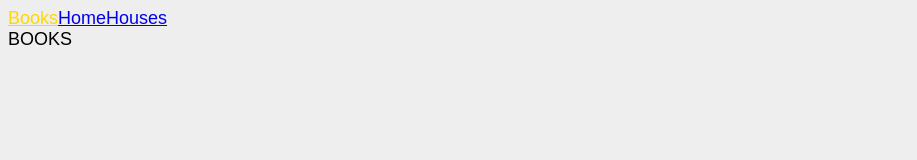
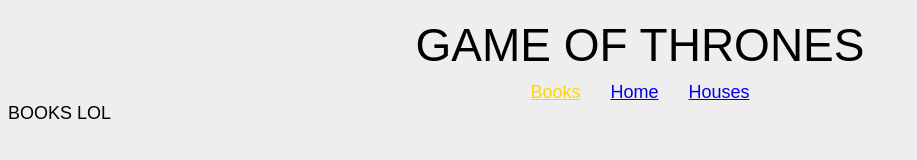
Before and after one commit to jazzyguo/AGameOfThronesApp, a React app: page /books in a window 1280 px wide. Shown: the whole page, without its empty margins (0-917 px from the left). Built offline with nearby package versions, Linux system fonts and the light colour scheme; no server answers.

```diff
--- a/src/components/App/App.js
+++ b/src/components/App/App.js
@@ -3,6 +3,7 @@
 import Home from '../Home/Home';
 import BookList from '../BookList/BookList';
 import Houses from '../Houses/Houses';
+import Header from '../Header/Header';
 import './App.css';
 
 class App extends PureComponent {
@@ -14,6 +15,7 @@
   render() {
     return (
       <div className="container">
+        <Header />
         <Switch>
           <Route exact path='/' component={Home}/>
           <Route path='/books' component={BookList}/>
--- a/src/components/BookList/BookList.js
+++ b/src/components/BookList/BookList.js
@@ -16,24 +16,46 @@
     requestBooks();
   }
 
+  renderBookList() {
+    const { books } = this.props;
+
+    return (
+      <div>BOOKS LOL</div>
+    )
+  }
+
   render() {
-
+    const { loading, error } = this.props;
     return (
       <div className="book-list__container">
         <Navbar />
-        BOOKS
+        { loading &&
+          'LOADING!!'
+        }
+        { !loading && !error &&
+          this.renderBookList()
+        }
       </div>
     );
   }
 }
 
+/*
+ * {requestBooks} - dispatches get_books
+ * {loading} - loading status for books
+ * {books} - array of book data
+ * {error} - error message
+ */
 BookList.propTypes = {
-
+  requestBooks: PropTypes.func,
+  loading: PropTypes.bool,
+  books: PropTypes.array,
+  error: PropTypes.object
 };
 
 const mapStateToProps = state => {
   return {
-    fetching: state.books.fetching,
+    loading: state.books.loading,
     books: state.books.books,
     error: state.books.error
   };
--- /dev/null
+++ b/src/components/Header/Header.js
@@ -0,0 +1,19 @@
+import React, { PureComponent } from 'react';
+import './Header.css';
+
+class Header extends PureComponent {
+
+  constructor(props, context) {
+	 super(props);
+  }
+
+  render() {
+    return (
+      <div className="header">
+        GAME OF THRONES
+      </div>
+    );
+  }
+}
+
+export default Header;
--- /dev/null
+++ b/src/components/Header/Header.scss
@@ -0,0 +1,5 @@
+.header {
+	text-align: center;
+	font-size: 46px;
+	padding: 10px 0;
+}
--- a/src/components/Home/Home.js
+++ b/src/components/Home/Home.js
@@ -11,7 +11,6 @@
   render() {
     return (
       <div className="home__container">
-      HOME
         <Link className="home__book-link" to='/books'>
               Books
         </Link>
--- a/src/components/Home/Home.scss
+++ b/src/components/Home/Home.scss
@@ -0,0 +1,6 @@
+.home {
+	&__container {
+		display: flex;
+		justify-content: center;
+	}
+}
--- a/src/components/Navbar/Navbar.scss
+++ b/src/components/Navbar/Navbar.scss
@@ -1,7 +1,10 @@
 @import '../../../public/styles/global-styles';
 
 .navbar {
+	display: flex;
+	justify-content: center;
 	&__link {
+		margin: 0 15px;
 		&--selected {
 			color: gold;
 		}
--- a/src/reducers/bookReducer.js
+++ b/src/reducers/bookReducer.js
@@ -5,7 +5,7 @@
 
 const initState = {
   books: null,
-  fetching: false,
+  loading: false,
   error: null
 };
 
@@ -15,21 +15,21 @@
 
     case GET_BOOKS:
     	newState = Object.assign({}, state, {
-        fetching: true,
+        loading: true,
         error: null
       });
     	break;
 
     case GET_BOOKS_SUCCESS:
       newState = Object.assign({}, state, {
-        fetching: false,
+        loading: false,
         books: action.books
       });
       break;
 
     case GET_BOOKS_FAILURE:
       newState = Object.assign({}, state, {
-        fetching: false,
+        loading: false,
         books: null,
         error: action.error
       });
```
